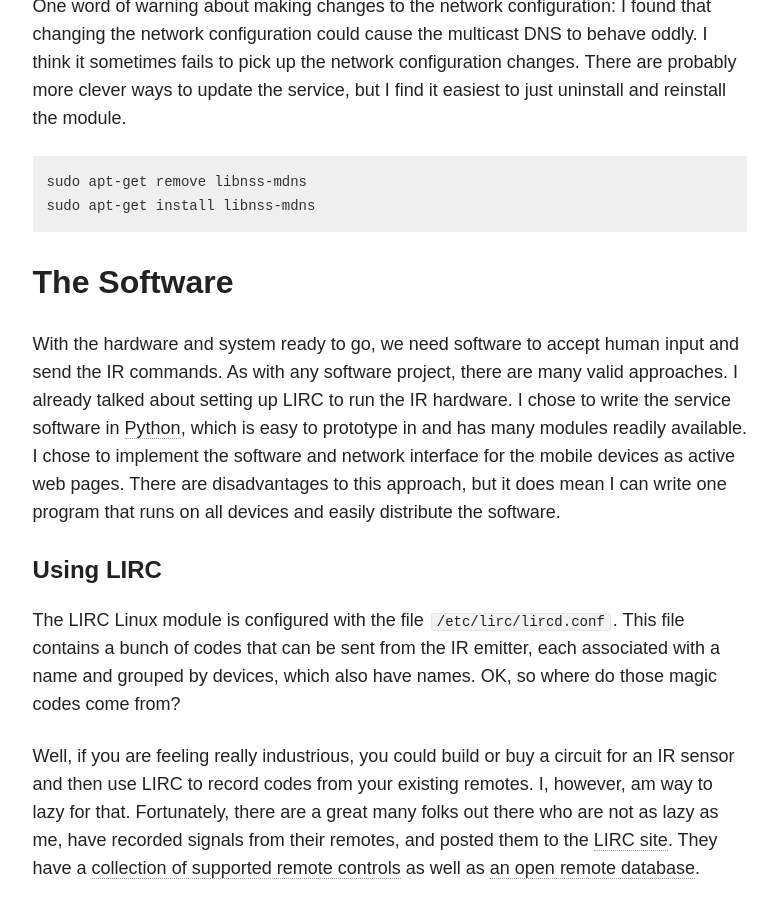
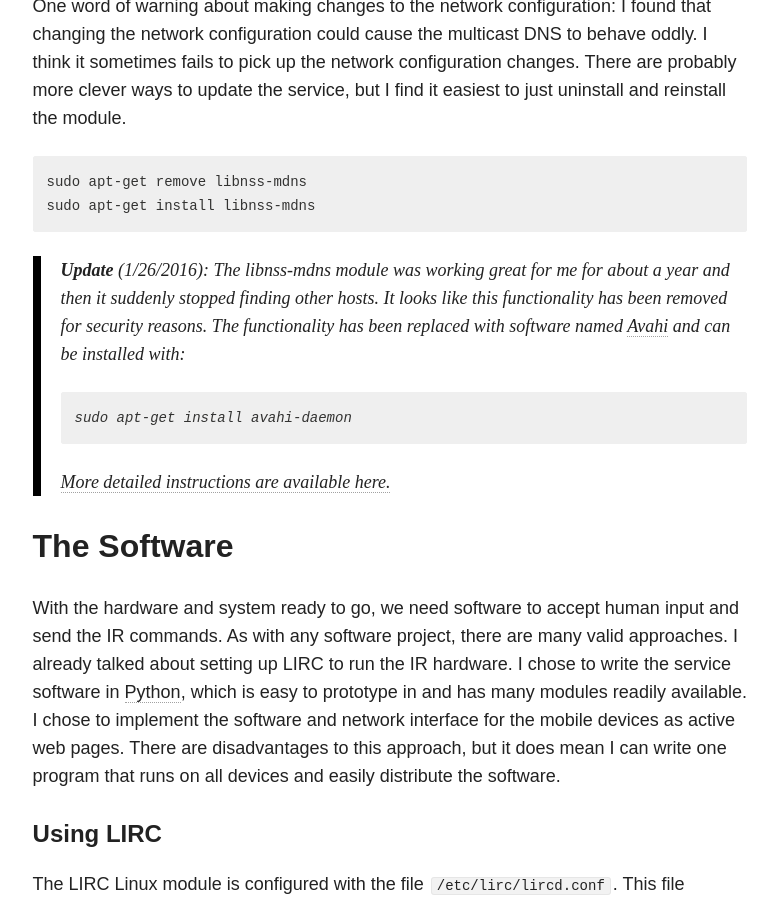
Before and after one commit to kmorel/old-blog-1, a Jekyll site: the page built from _posts/2014-11-05-tv-remote.md, in a window 1280 px wide and 900 px high, scrolled down 7125 px. Shown: the whole window, without its empty margins (347-1125 px from the left). Built offline with Jekyll 4.4.1, drawn with Linux system fonts in a browser that asks for light colours; nearby versions of some CDN libraries; comment, search, counter and statistics services are not loaded.

Commit message:
Add update on setting up Bonjour for raspbery pi.
Hopefully it works. I am in the process of trying it now.

```diff
--- a/_posts/2014-11-05-tv-remote.md
+++ b/_posts/2014-11-05-tv-remote.md
@@ -287,6 +287,16 @@
     sudo apt-get remove libnss-mdns
     sudo apt-get install libnss-mdns
 
+> **Update** (1/26/2016): The libnss-mdns module was working great for me
+> for about a year and then it suddenly stopped finding other hosts. It
+> looks like this functionality has been removed for security reasons. The
+> functionality has been replaced with software named
+> [Avahi](http://www.avahi.org/) and can be installed with:
+>
+>     sudo apt-get install avahi-daemon
+>
+> [More detailed instructions are available here.](http://www.howtogeek.com/167190/how-and-why-to-assign-the-.local-domain-to-your-raspberry-pi/)
+
 
 ## The Software
 
```
